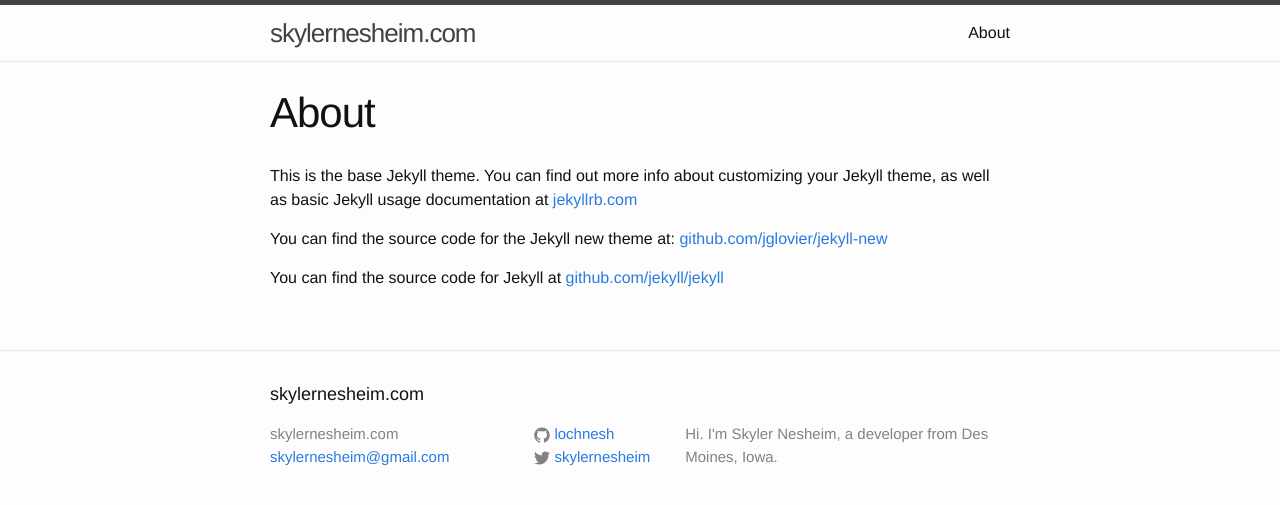
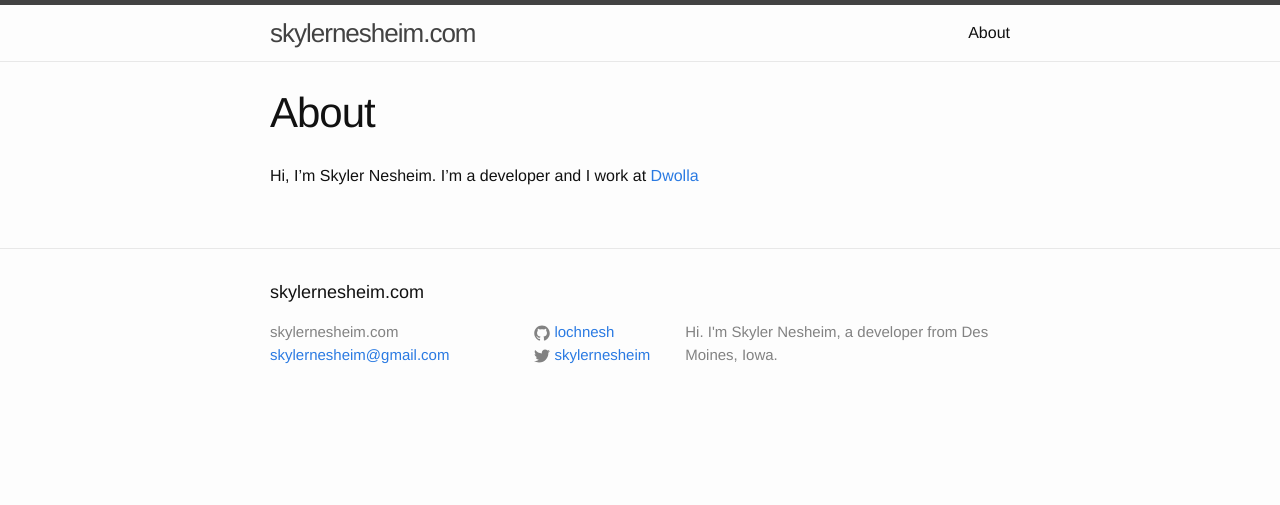
Before and after one commit to lochnesh/lochnesh.github.io, a Jekyll site: the page built from about.md, in a window 1280 px wide. Shown: the top 505 px of the page. Built offline with Jekyll 4.4.1, drawn with Linux system fonts in a browser that asks for light colours.

Commit message:
update about page

```diff
--- a/about.md
+++ b/about.md
@@ -4,8 +4,4 @@ title: About
 permalink: /about/
 ---
 
-This is the base Jekyll theme. You can find out more info about customizing your Jekyll theme, as well as basic Jekyll usage documentation at [jekyllrb.com](http://jekyllrb.com/)
-
-You can find the source code for the Jekyll new theme at: [github.com/jglovier/jekyll-new](https://github.com/jglovier/jekyll-new)
-
-You can find the source code for Jekyll at [github.com/jekyll/jekyll](https://github.com/jekyll/jekyll)
+Hi, I'm Skyler Nesheim.  I'm a developer and I work at [Dwolla](https://dwolla.com)
```
